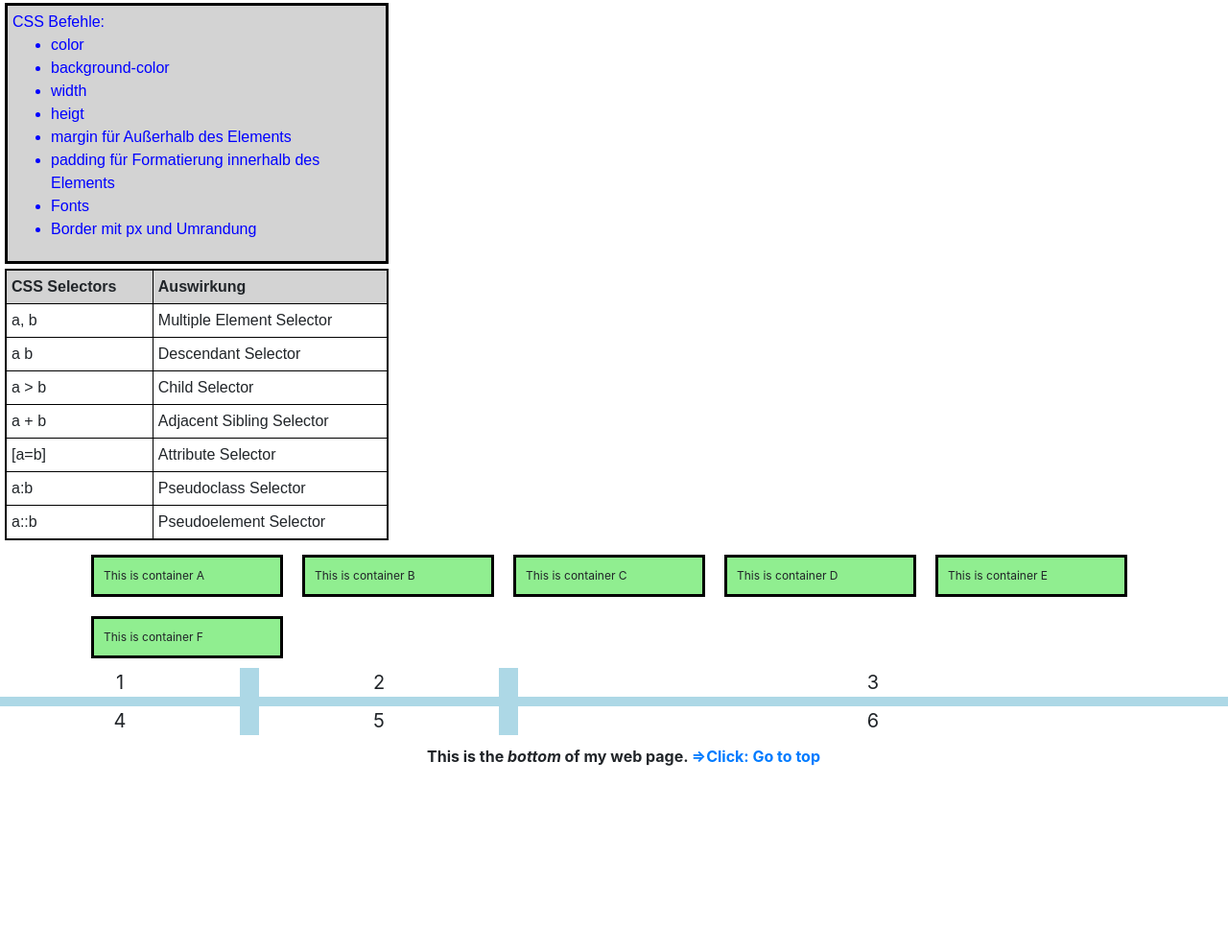
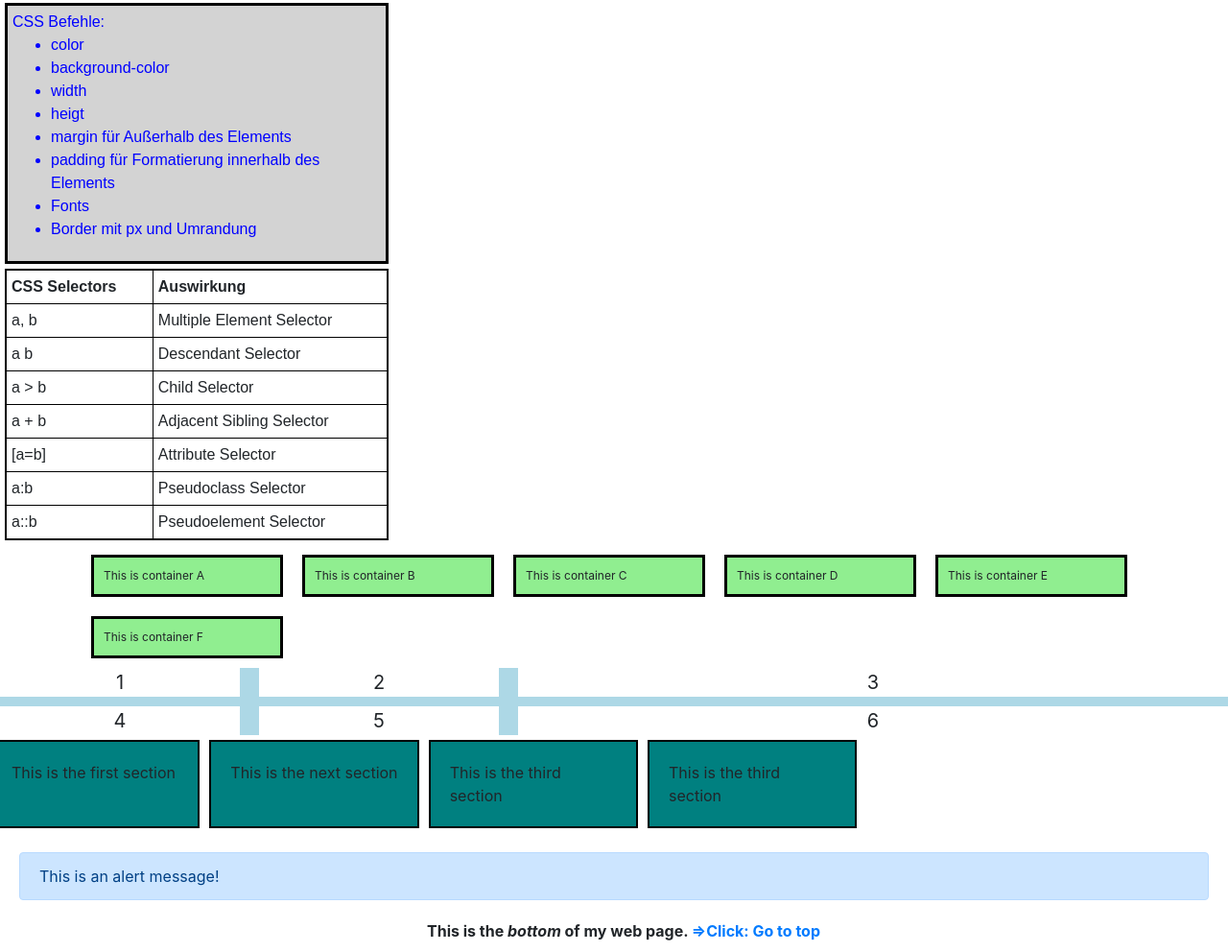
Before and after one commit to Rllyyy/Einheit0, a plain HTML site: page hello.html in a window 1280 px wide. Shown: the part 772-1764 px from the top of the page at 96% size. Before the commit the page ends 1582 px from the top, so only its background shows below. Drawn offline with nearby package versions, Linux system fonts and the light colour scheme.

Commit message:
Added scss

```diff
--- a/hello.html
+++ b/hello.html
@@ -140,8 +140,28 @@
         <div class="grid-item">5</div>
         <div class="grid-item">6</div>
       </div>
+      <div class="row">
+        <div class="col-lg-2 col-sm-5">
+            This is the first section
+        </div>
+        <div class="col-lg-2 col-sm-5">
+            This is the next section
+        </div>
+        <div class="col-lg-2 col-sm-5">
+            This is the third section
+        </div>
+        <div class="col-lg-2 col-sm-5">
+            This is the third section
+        </div>
+      </div>
+      <div class ="container1">
+        <div class="alert alert-primary" role ="alert">
+          This is an alert message!
+        </div>
+      </div>
       <div id="bottom">
         This is the <span class="name">bottom</span> of my web page. <a href="#top">Go to top</a>
       </div>
+
      </body>
 </html>
--- a/styles.css
+++ b/styles.css
@@ -37,10 +37,7 @@ th, td
   padding: 5px;
 }
 
-th
-{
-background-color: lightgrey;
-}
+
 #bottom
 {
   font-weight: bold;
@@ -121,3 +118,12 @@ background-color: white;
 font-size: 20px;
 text-align: center;
 }
+.row > div {
+  padding: 20px;
+  background-color: teal;
+  border: 2px solid black;
+  margin:5px;
+}
+.container1 > div {
+  margin: 20px;
+}
--- /dev/null
+++ b/variables.scss
@@ -0,0 +1,6 @@
+$color: blue;
+
+th
+{
+background-color: $color;
+}
```
Also changed, not shown: variables.css (added).
